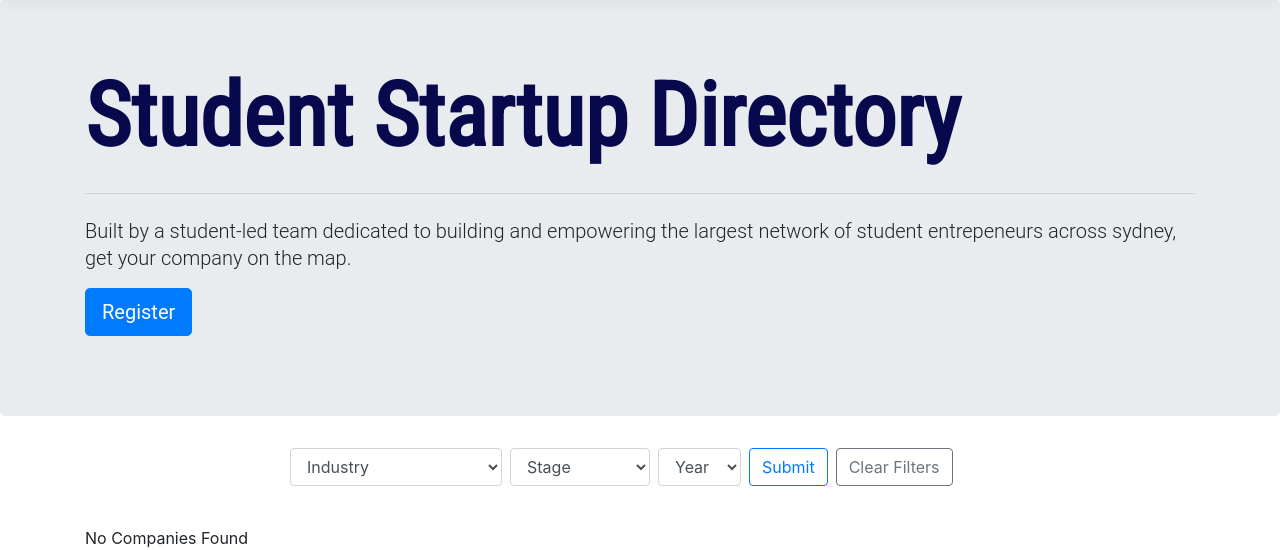
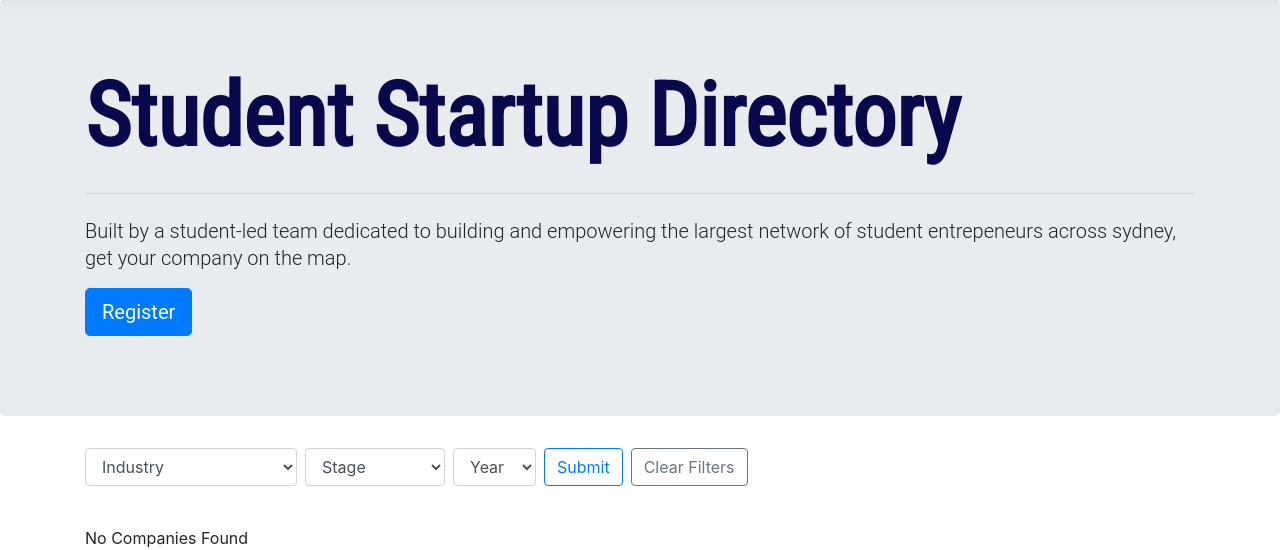
Before and after one commit to Kevinwochan/Startup-Directory, a Django app: page /filter in a window 1280 px wide. Shown: the part 87-637 px from the top of the page. Run offline with Django 3.2, Linux system fonts and the light colour scheme; data that the repository does not hold is empty; some libraries are stand-ins or nearby versions.

Commit message:
Removing maxwidth for filterForm

```diff
--- a/startupdirectory/static/css/base.css
+++ b/startupdirectory/static/css/base.css
@@ -102,7 +102,6 @@ a:hover{
    	Table
 */
 #filter-form{
-	max-width:700px;
 	margin:auto;
 	padding-bottom:40px;
 }
```
